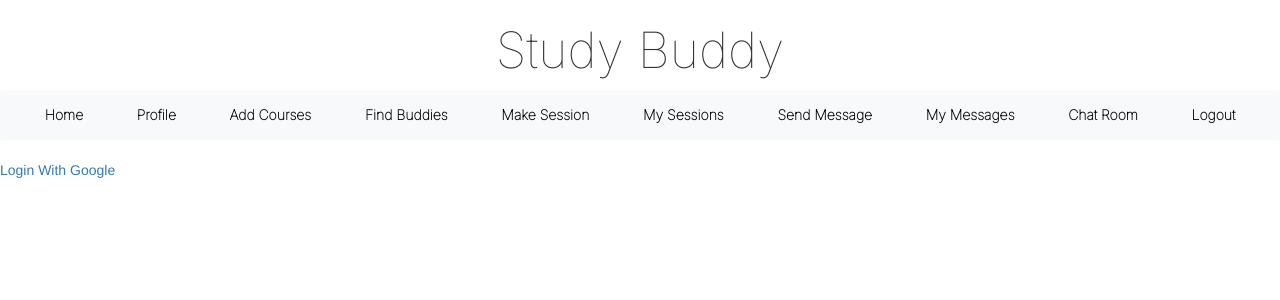
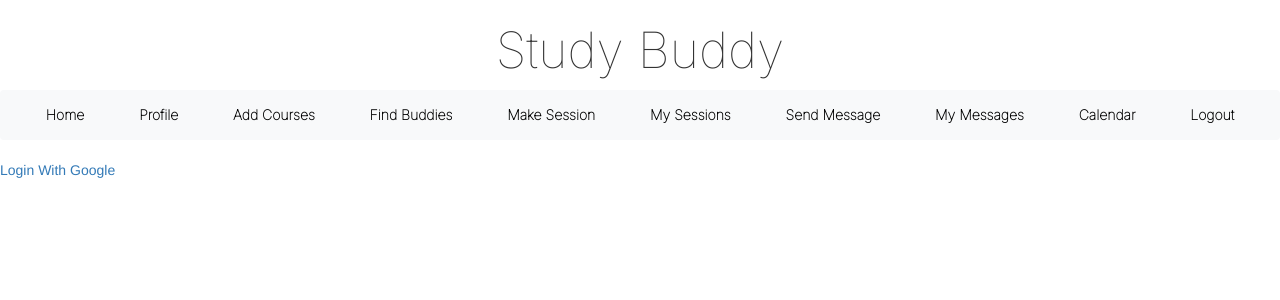
Before and after one commit to turtlemooncake/uva-studybuddy, a Django app: page / in a window 1280 px wide. Shown: the top 300 px of the page. Run offline with Django 4.2, Linux system fonts and the light colour scheme; some libraries are stand-ins or nearby versions.

Commit message:
removed chat room from header, added calendar back in

```diff
--- a/studybuddy/templates/headerbar.html
+++ b/studybuddy/templates/headerbar.html
@@ -41,9 +41,12 @@
         <a href="{% url 'my_messages' %}" class="nav-link active links">
             My Messages
         </a>
-        <a href="{% url 'allrooms' %}" class="nav-link active links">
+        <a href="{% url 'calendar' %}" class="nav-link active links">
+            Calendar
+        </a>
+        <!-- <a href="{% url 'allrooms' %}" class="nav-link active links">
             Chat Room
-        </a>
+        </a> -->
         <a href="{% url 'logout' %}" class="nav-link active links">
             Logout
         </a>
```
